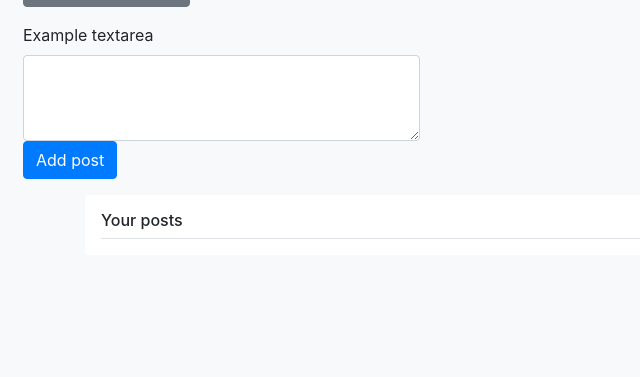
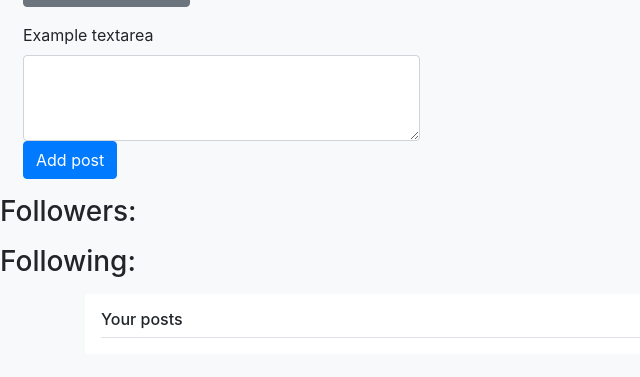
Before and after one commit to icyphox/gitsocial-instance, a Flask app: template templates/profile.html in a window 1280 px wide. Shown: the part 219-596 px from the top of the page, without its empty margins (0-640 px from the left). Run offline with Flask 2, Linux system fonts and the light colour scheme; the template is opened without the code that fills it, so the values that code supplies are empty; some libraries are stand-ins or nearby versions.

Commit message:
follower and following

```diff
--- a/templates/profile.html
+++ b/templates/profile.html
@@ -43,6 +43,19 @@
             <p><a class="btn btn-primary" href="#" role="button">Add post</a></p>
           </div>
         </div>
+
+        <h3>Followers:</h3>
+        <ul>
+          {% for follower in followers%}
+          <li>follower</li>
+          {% endfor %}
+        </ul>
+        <h3>Following:</h3>
+        <ul>
+            {% for following in followings%}
+            <li>following</li>
+            {% endfor %}
+        </ul>
         </div>
         <main role="main" class="container">
           <div class="my-3 p-3 bg-white rounded box-shadow" id = "contentScroll">
```
